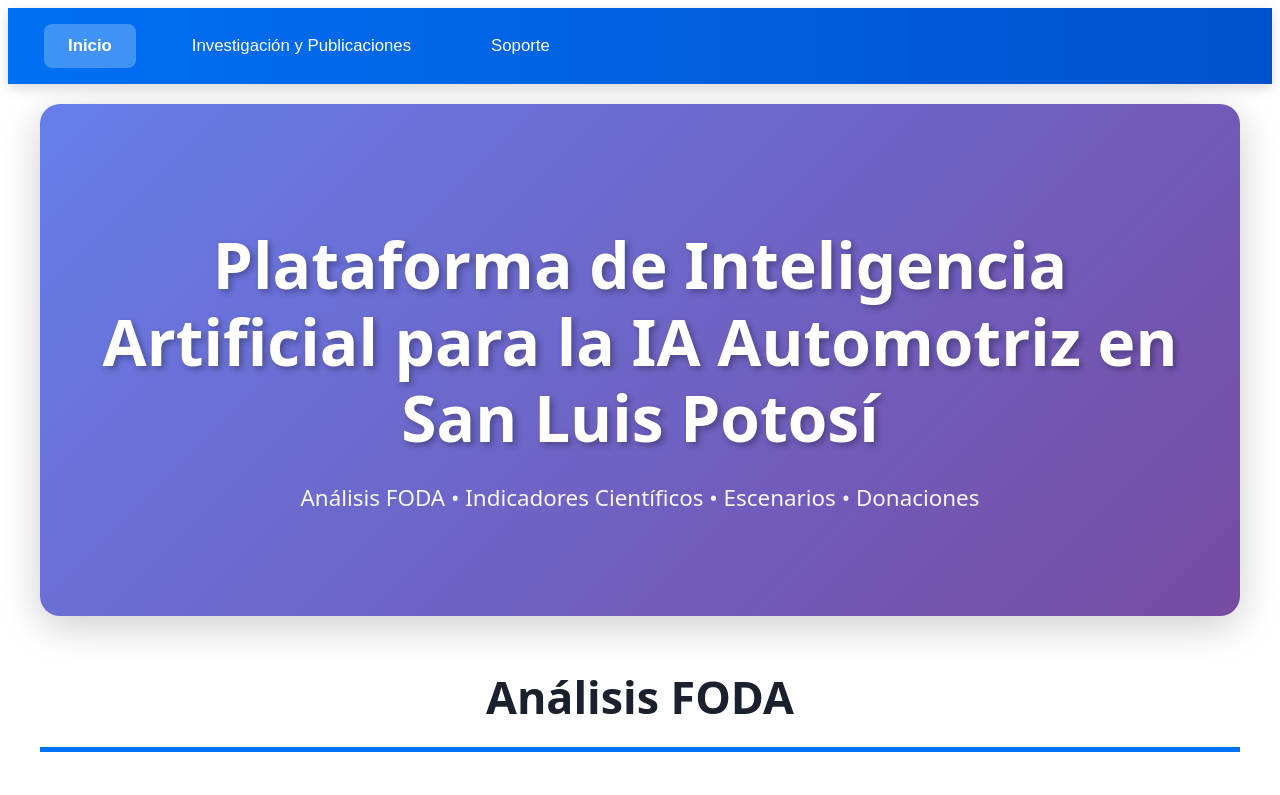
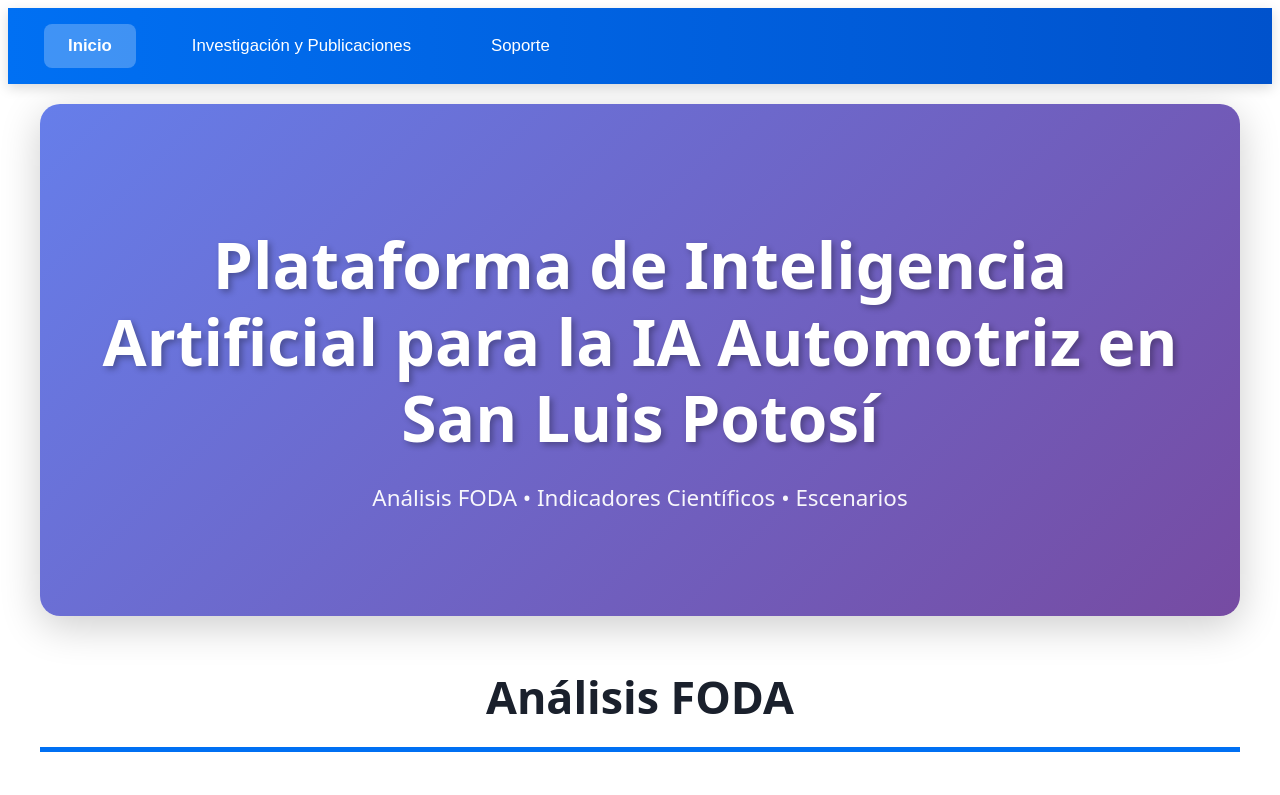
Before and after one commit to FutureAI-png/foda-ia-slp, a Next.js app: page / in a window 1280 px wide. Shown: the top 795 px of the page. Built offline with nearby package versions, Linux system fonts and the light colour scheme.

Commit message:
Remove all donation references from page
Removed donation section from the main page.

```diff
--- a/app/page.tsx
+++ b/app/page.tsx
@@ -21,7 +21,7 @@ export default function HomePage() {
             {/* Header Principal */}
             <header style={{textAlign: 'center', marginBottom: '50px', padding: '80px 30px', background: 'linear-gradient(135deg, #667eea 0%, #764ba2 100%)', borderRadius: '20px', color: 'white', boxShadow: '0 10px 40px rgba(0,0,0,0.2)'}}>
               <h1 style={{fontSize: '4rem', fontWeight: '800', marginBottom: '25px', textShadow: '3px 3px 6px rgba(0,0,0,0.3)', lineHeight: 1.2}}>Plataforma de Inteligencia Artificial para la IA Automotriz en San Luis Potosí</h1>
-              <p style={{fontSize: '1.4rem', marginTop: '25px', opacity: 0.95, fontWeight: '500'}}>Análisis FODA • Indicadores Científicos • Escenarios • Donaciones</p>
+              <p style={{fontSize: '1.4rem', marginTop: '25px', opacity: 0.95, fontWeight: '500'}}>Análisis FODA • Indicadores Científicos • Escenarios</p>
             </header>
 
             {/* FODA Interactivo */}
@@ -75,15 +75,6 @@ export default function HomePage() {
               ))}
             </section>
 
-            {/* Donaciones */}
-            <section style={{marginBottom: '60px', background: '#0070f3', color: 'white', padding: '50px', borderRadius: '20px', textAlign: 'center'}}>
-              <h2 style={{fontSize: '2.8rem', marginBottom: '25px'}}>Sistema de Donaciones</h2>
-              <p style={{fontSize: '1.2rem', lineHeight: '1.9', marginBottom: '30px'}}>Apoya el desarrollo de IA en el sector automotriz de SLP</p>
-              <ul style={{textAlign: 'left', maxWidth: '700px', margin: '0 auto 35px', lineHeight: '2.2', fontSize: '1.1rem'}}>
-                {['Becas para estudiantes de posgrado', 'Financiamiento de investigación aplicada', 'Infraestructura tecnológica', 'Programas de capacitación'].map((item, i) => <li key={i}>• {item}</li>)}
-              </ul>
-              <button style={{background: 'white', color: '#0070f3', padding: '18px 45px', fontSize: '1.3rem', border: 'none', borderRadius: '10px', cursor: 'pointer', fontWeight: 'bold', boxShadow: '0 6px 20px rgba(0,0,0,0.2)'}}>Hacer una Donación</button>
-            </section>
           </>
         )}
 
```
